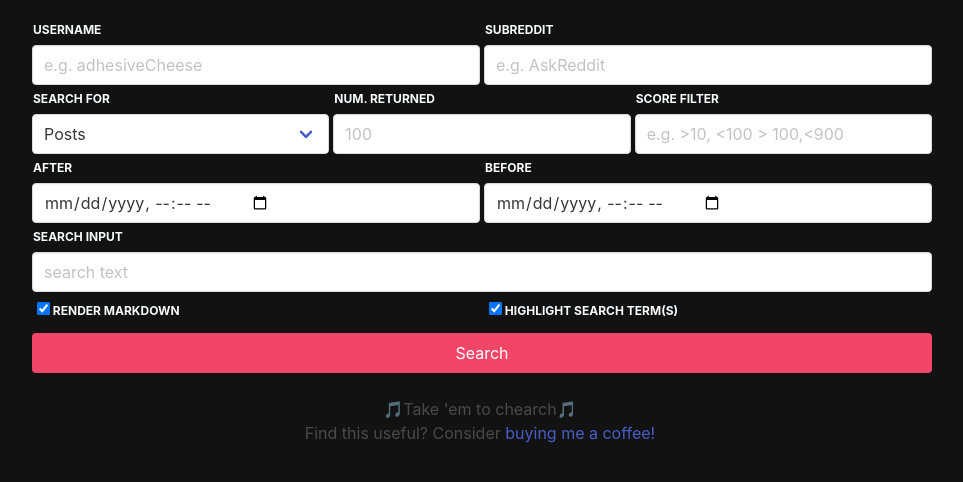
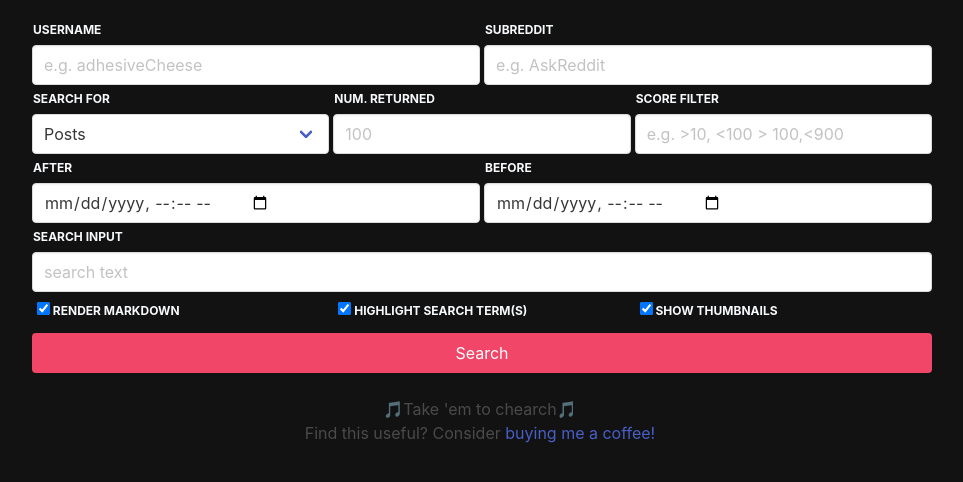
Before and after one commit to adhesivecheese/chearch, a plain HTML site: page index.html in a window 1280 px wide. Shown: the part 116-598 px from the top of the page, without its empty margins (160-1123 px from the left). Drawn offline with Linux system fonts and the light colour scheme.

Commit message:
Update index.html

```diff
--- a/index.html
+++ b/index.html
@@ -108,6 +108,14 @@
 									</div>
 								</div>
 							</div>
+							<div class="field-body">
+								<div class="field">
+									<div class="control">
+										<label class="checkbox label">
+											<input type="checkbox" id="thumbnails" name="thumbnails" checked> Show Thumbnails</label>
+									</div>
+								</div>
+							</div>
 						</div>
 						<div class="field is-horizontal">
 							<div class="field-body">
```
